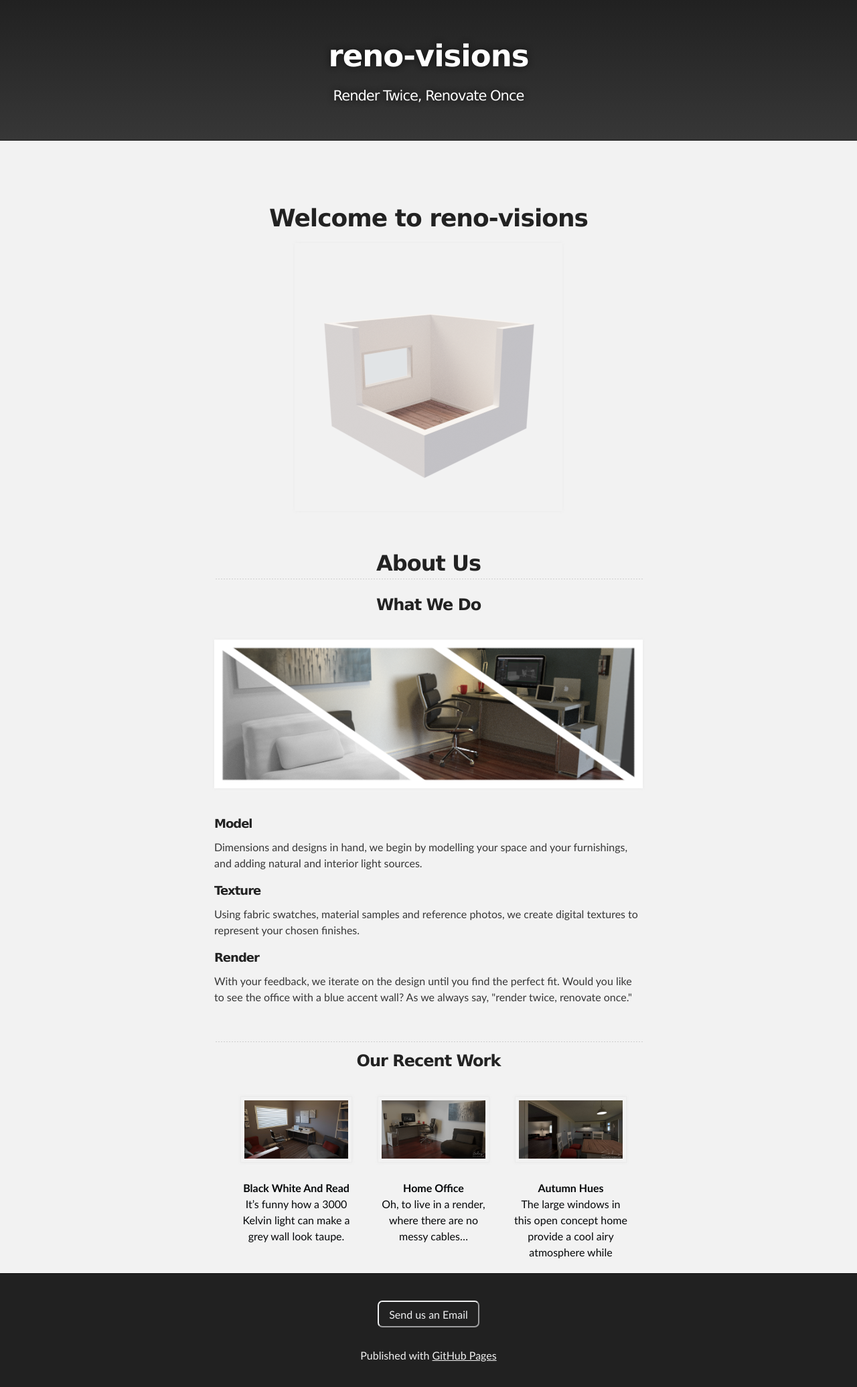
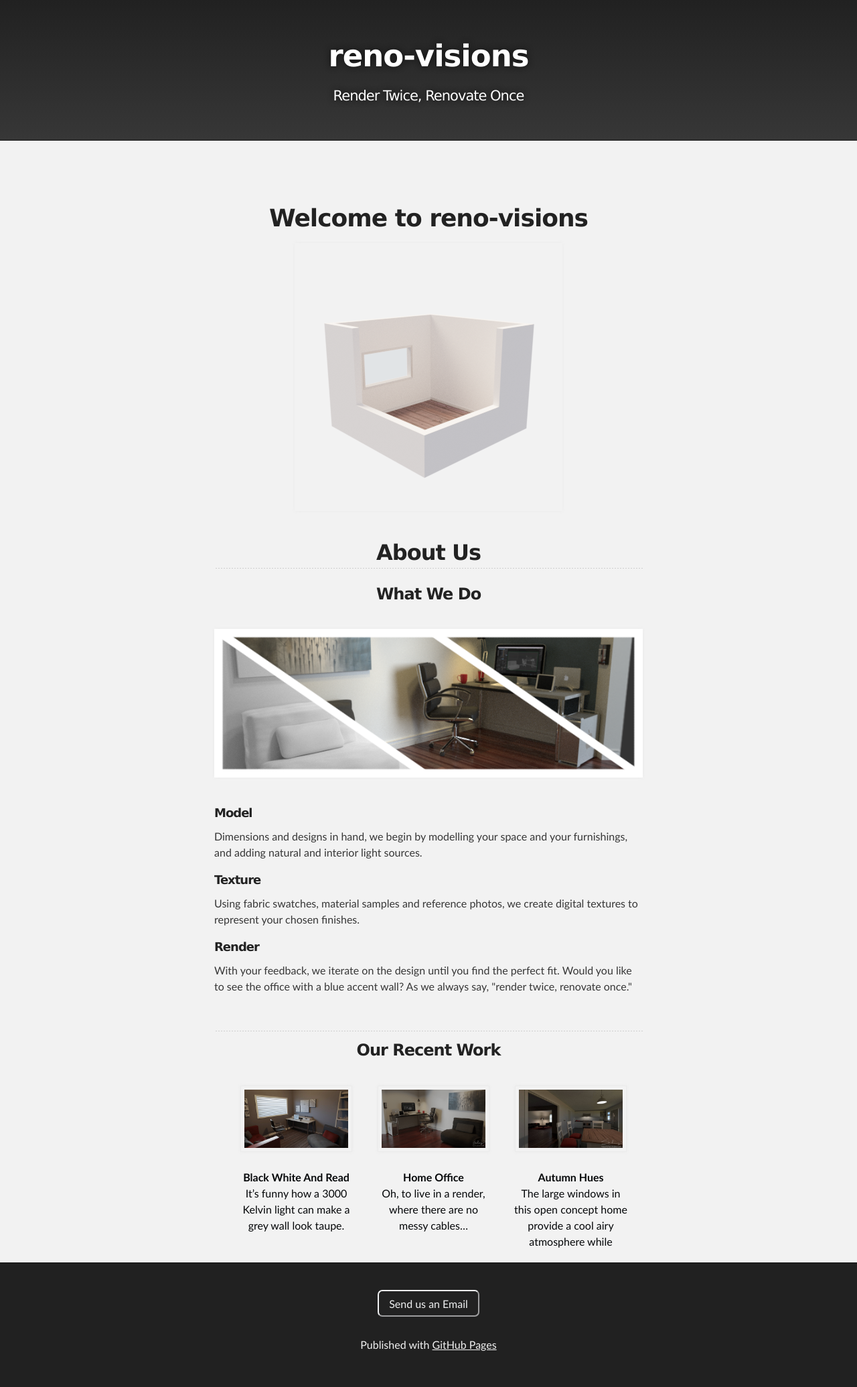
Before and after one commit to schuyh/reno-visions, a Jekyll site: the page built from index.md, in a window 1280 px wide. Shown: the whole page at 67% size. Built offline with Jekyll 4.4.1, drawn with Linux system fonts in a browser that asks for light colours.

Commit message:
Committed some changes to the header and the homepage layout

```diff
--- a/index.md
+++ b/index.md
@@ -8,7 +8,7 @@ layout: default
 
 <img class="logo" src="/assets/images/reno-visions.png" max-height="450px" max-width="450px">
 
-<p><br /></p>
+<p style="line-height: 50%;"><br /></p>
 
 ## About Us
 
```
Also changed, not shown: _layouts/default.html (+6 -1 lines).
